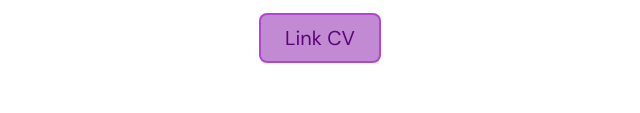
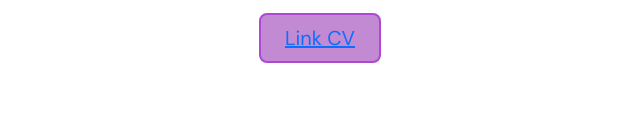
Before and after one commit to Valeriagalaviz/valeriagalaviz.github.io, a plain HTML site: page index.html in a window 1280 px wide. Shown: the part 687-800 px from the top of the page, 320-960 px from the left. Drawn offline with nearby package versions, Linux system fonts and the light colour scheme; a web font is replaced by a local one.

Commit message:
Añadir link CV

```diff
--- a/index.html
+++ b/index.html
@@ -62,7 +62,7 @@
           </div>
             </p>
             <div class="d-grid gap-2 d-sm-flex justify-content-sm-center">
-              <button type="button" class="btn btn-lg px-4 boton-cv">Link CV</button>
+              <button type="button" class="btn btn-lg px-4 boton-cv"><a href="https://drive.google.com/file/d/1xiXGG_67e5YQoaZaZnpXDGQRQ6-RrDqb/view?usp=sharing" target="_blank">Link CV</a></button>
             </div>
           </div>
         </div>
```
